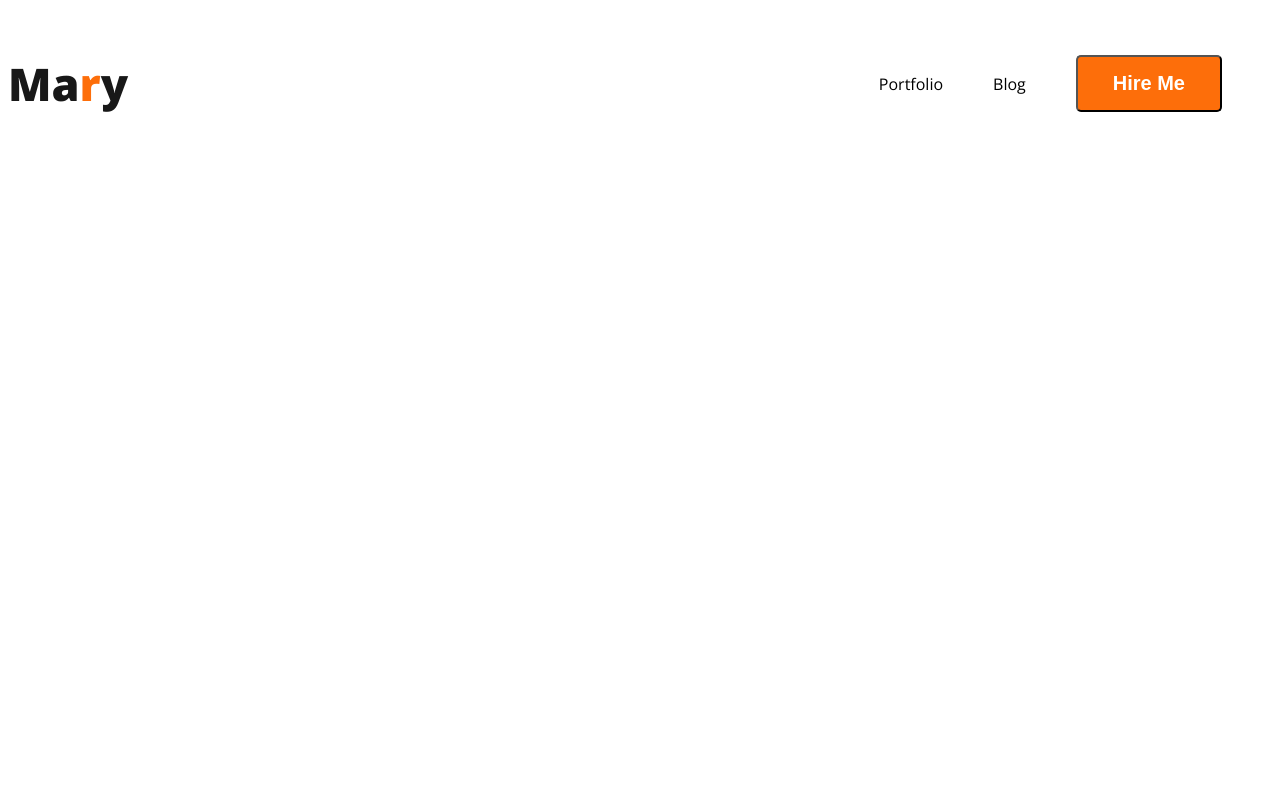
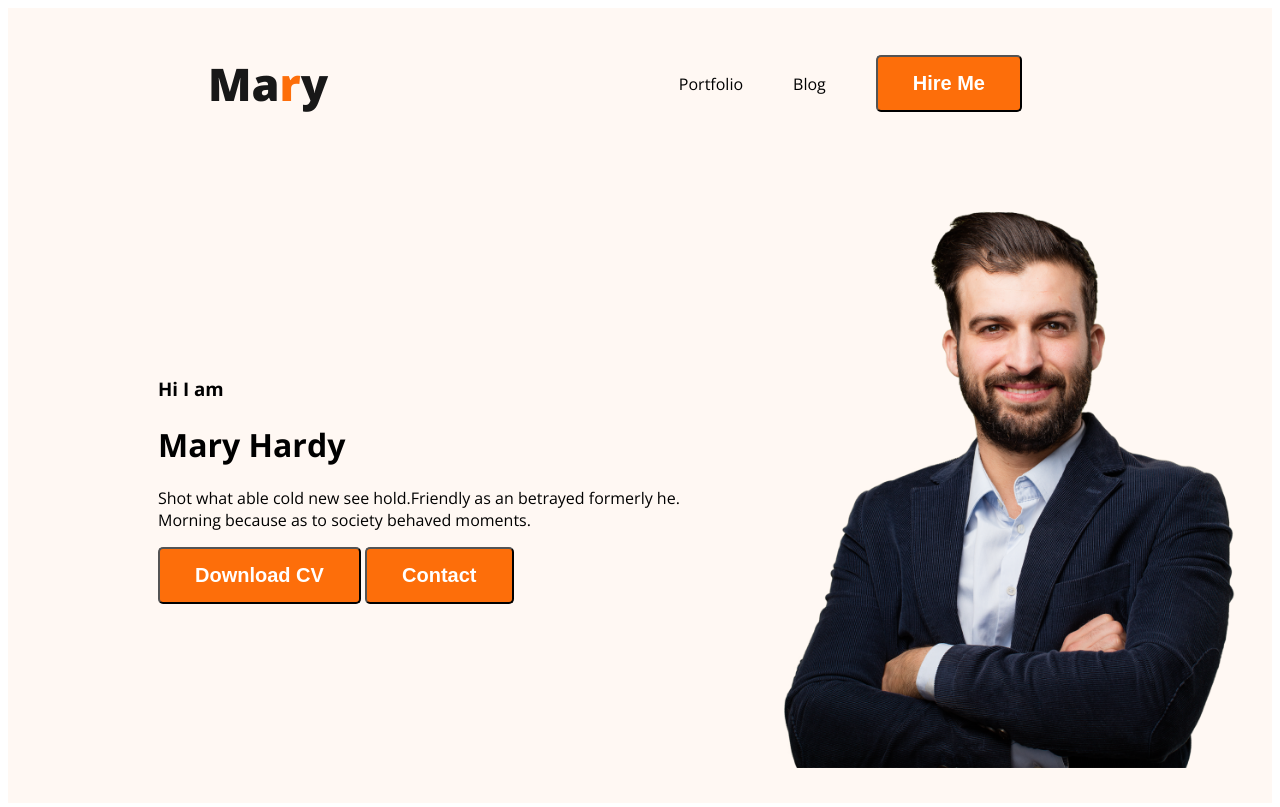
Before and after one commit to Shuvom39/Web-developer-repo, a plain HTML site: page index.html in a window 1280 px wide. Drawn offline with nearby package versions, Linux system fonts and the light colour scheme.

Commit message:
added pic

```diff
--- a/index.html
+++ b/index.html
@@ -10,7 +10,7 @@
     <link rel="stylesheet" href="styles/portfolio.css">
 </head>
 <body>
-    <header>
+    <header class="header">
         <nav>
             <h3 class="nav-title">Ma<span class="text-primary">r</span>y</h3>
             <ul>
@@ -19,7 +19,19 @@
                 <li><button class="btn-primary">Hire Me</button></li>
             </ul>
         </nav>
+<div class="banner">
+    <div class="banner-content">
+        <H3 class="banner-greeting">Hi I am</H3>
+        <h1 class="banner-title">Mary Hardy</h1>
+        <p>Shot what able cold new see hold.Friendly as an betrayed formerly he. Morning because as to society behaved moments.</p>
+        <button class="btn-primary">Download CV</button>
+        <button class="btn-primary">Contact</button>
+    </div>
+    <div>
+        <img class="profile-picture" src="images/hardy.png" alt="">
 
+    </div>
+</div>
     </header>
     <main>
 
--- a/styles/portfolio.css
+++ b/styles/portfolio.css
@@ -2,9 +2,6 @@ body{
     font-family: 'Open Sans', sans-serif;;
 }
 
-nav{
-    display: flex;
-}
 .nav-title{
     color: #181818;
 font-size: 45px;
@@ -26,10 +23,23 @@ nav {
     display: flex;
     align-items:center ;
     justify-content: space-between;
+    margin: 0 200px;
 }
 nav a {
     text-decoration: none;
     color: #474747;
+}
+.header{
+    background-color: #FFF8F3;
+
+}
+.banner{
+    padding: 30px 30px 30px 150px;
+    display: flex;
+    align-items: center;
+}
+.banner .profile-picture{
+    width: 500px;
 }
 .btn-primary{
     border-radius: 5px;
```
